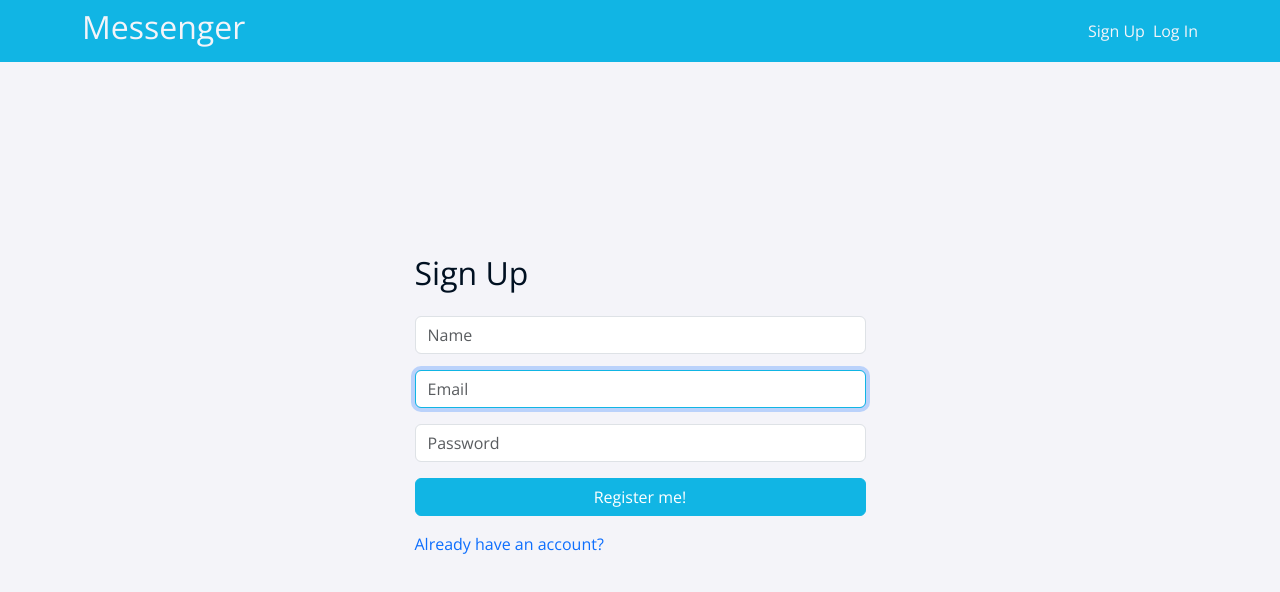
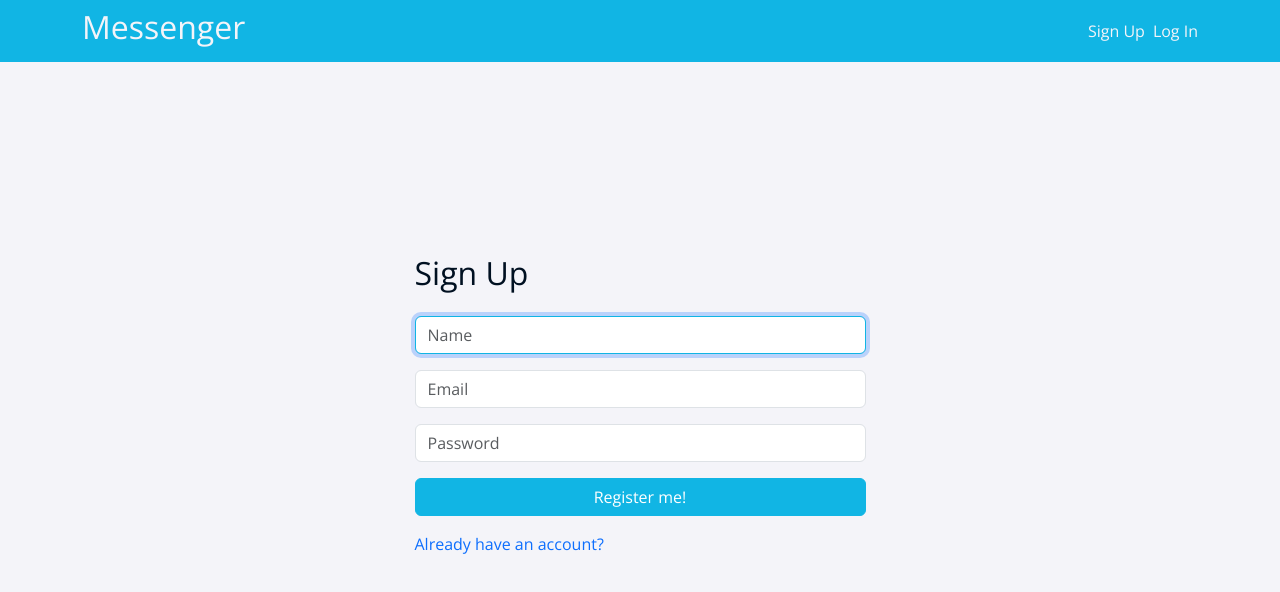
Before and after one commit to adonocolor/Messenger, a React app in the folder client/: page /register in a window 1280 px wide. Shown: the top 592 px of the page. Built offline with nearby package versions, Linux system fonts and the light colour scheme.

Commit message:
feat: token condition in components, user attribute in state

```diff
--- a/client/src/features/auth/Login.js
+++ b/client/src/features/auth/Login.js
@@ -2,10 +2,11 @@ import React, {useEffect, useRef, useState} from "react";
 import {Button, Col, Form, Row, Stack} from "react-bootstrap";
 import {useNavigate} from "react-router-dom";
 import {useLoginMutation} from "./authApiSlice";
-import {useDispatch} from "react-redux";
+import {useDispatch, useSelector} from "react-redux";
 import {selectCurrentToken, setCredentials} from "./authSlice";
 
 export const Login = () => {
+    const token = useSelector(selectCurrentToken);
     const emailRef = useRef()
     const errRef = useRef()
 
@@ -18,6 +19,9 @@ export const Login = () => {
     const dispatch = useDispatch()
 
     useEffect(() => {
+        if (token !== null) {
+            navigate('/')
+        }
         emailRef.current.focus()
     }, [])
 
--- a/client/src/features/auth/Register.js
+++ b/client/src/features/auth/Register.js
@@ -3,11 +3,12 @@ import {Button, Col, Form, Row, Stack} from "react-bootstrap";
 import '../../styles/form.scss'
 import {Link, useNavigate} from "react-router-dom";
 import {useRegisterMutation} from "./authApiSlice";
-import {useDispatch} from "react-redux";
-import {setCredentials} from "./authSlice";
+import {useDispatch, useSelector} from "react-redux";
+import {selectCurrentToken, setCredentials} from "./authSlice";
 
 export const Register = () => {
-    const emailRef = useRef()
+    const token = useSelector(selectCurrentToken);
+    const nameRef = useRef()
     const errRef = useRef()
 
     const [email, setEmail] = useState('')
@@ -20,7 +21,10 @@ export const Register = () => {
     const dispatch = useDispatch()
 
     useEffect(() => {
-        emailRef.current.focus()
+        if (token !== null) {
+            navigate('/')
+        }
+        nameRef.current.focus()
     }, [])
 
     useEffect(() => {
@@ -55,7 +59,7 @@ export const Register = () => {
     const handleNameInput = (e) => setName(e.target.value)
 
 
-    const   content = isLoading ?
+    const content = isLoading ?
         <Row style={{
             justifyContent: "center",
             paddingTop: '15%',
@@ -71,9 +75,9 @@ export const Register = () => {
                             <Stack gap={3}>
                                 <h2>Sign Up</h2>
 
-                                <Form.Control onChange={handleNameInput} autoComplete={'off'} type={'text'}
+                                <Form.Control ref={nameRef} onChange={handleNameInput} autoComplete={'off'} type={'text'}
                                               placeholder={'Name'} name={'name'} required/>
-                                <Form.Control ref={emailRef} onChange={handleUserInput} autoComplete={'off'}
+                                <Form.Control onChange={handleUserInput} autoComplete={'off'}
                                               type={'email'} placeholder={'Email'} name={'email'} required/>
                                 <Form.Control onChange={handlePwdInput} type={'password'} placeholder={'Password'}
                                               name={'password'} required/>
--- a/client/src/features/auth/authSlice.js
+++ b/client/src/features/auth/authSlice.js
@@ -3,14 +3,17 @@ import {createSlice} from "@reduxjs/toolkit";
 const authSlice = createSlice({
     name: 'auth',
     initialState: {
+        user : null,
         accessToken : null
     },
     reducers: {
         setCredentials: (state, action) => {
-            const { accessToken } = action.payload
+            const { user, accessToken } = action.payload
+            state.user = user;
             state.accessToken = accessToken;
         },
         logOut: (state, action) => {
+            state.user = null;
             state.accessToken = null;
         }
     }
@@ -19,3 +22,4 @@ const authSlice = createSlice({
 export const {setCredentials, logOut} = authSlice.actions
 export default authSlice.reducer;
 export const selectCurrentToken = (state) => state.auth.accessToken;
+export const selectCurrentUser = (state) => state.auth.user;
```
